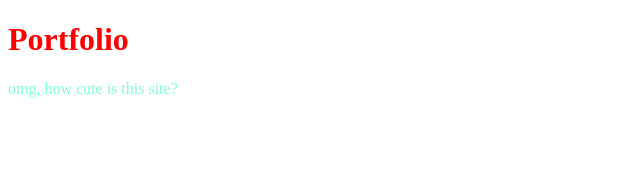
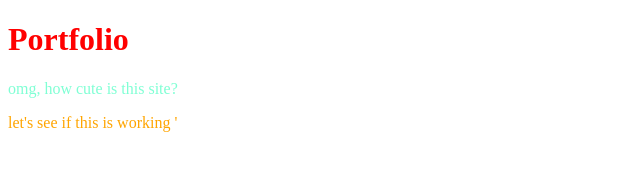
Before and after one commit to iurche/portfolio, a plain HTML site: page public/index.html in a window 1280 px wide. Shown: the whole page, without its empty margins (0-640 px from the left). Drawn offline with Linux system fonts and the light colour scheme.

Commit message:
sass commit 2

```diff
--- a/public/index.html
+++ b/public/index.html
@@ -9,5 +9,6 @@
   <body>
     <h1>Portfolio</h1>
     <p>omg, how cute is this site?</p>
+    <p class="orange">let's see if this is working '</p>
   </body>
 </html>
--- a/public/styles.css
+++ b/public/styles.css
@@ -5,3 +5,7 @@ h1 {
 p {
   color: aquamarine;
 }
+
+.orange {
+  color: orange;
+}
```
